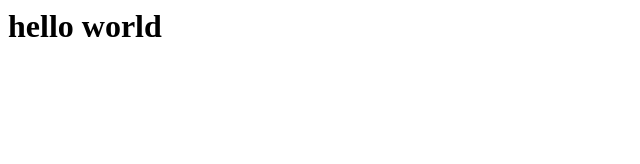
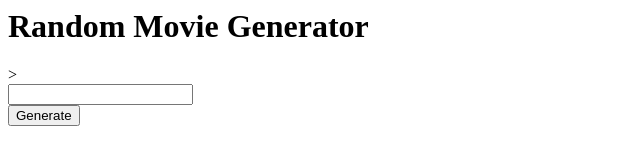
Before and after one commit to ahilynd/films-generator, a plain HTML site: page generator/index.html in a window 1280 px wide. Shown: the whole page, without its empty margins (0-640 px from the left). Drawn offline with Linux system fonts and the light colour scheme.

Commit message:
setting up index.html

```diff
--- a/generator/index.html
+++ b/generator/index.html
@@ -1 +1,5 @@
-<h1>hello world</h1>
+<h1>Random Movie Generator</h1>>
+<FORM NAME="MovieForm">
+    <INPUT TYPE=TEXT NAME="MovieBox" id="moviebox"><BR>
+    <INPUT TYPE=BUTTON VALUE="Generate" onClick="PickRandomMovie(document.MovieForm);" id="button">
+</FORM>
```
